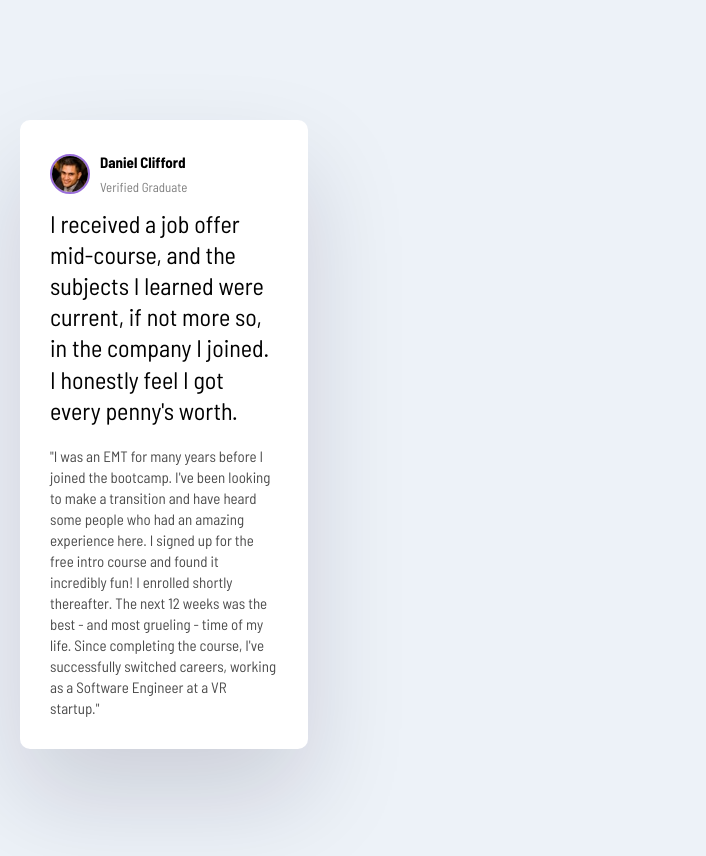
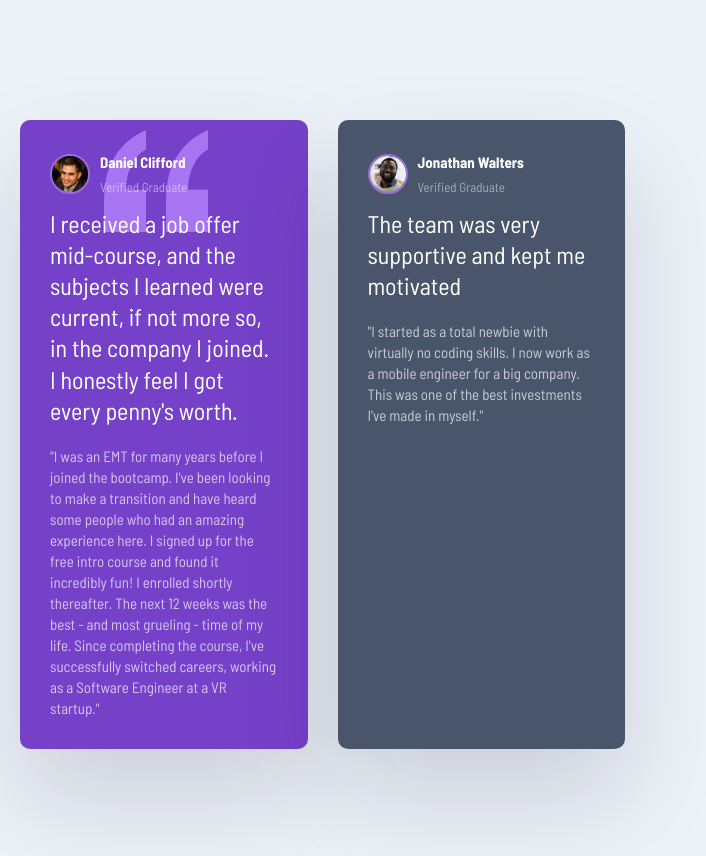
Before and after one commit to meeravarghese2002/learning-grid, a plain HTML site: page index.html in a window 1280 px wide. Shown: the whole page, without its empty margins (0-706 px from the left). Drawn offline with Linux system fonts and the light colour scheme.

Commit message:
second commit

```diff
--- a/index.html
+++ b/index.html
@@ -32,6 +32,23 @@
           a Software Engineer at a VR startup."
         </p>
       </div>
+      <div class="card card--bg-gray-blue">
+        <header class="card__header">
+          <img src="images/image-jonathan.jpg" class="card__img" alt="" />
+          <div>
+            <h3>Jonathan Walters</h3>
+            <p>Verified Graduate</p>
+          </div>
+        </header>
+        <p class="card__lead">
+          The team was very supportive and kept me motivated
+        </p>
+        <p class="card__quote">
+          "I started as a total newbie with virtually no coding skills. I now
+          work as a mobile engineer for a big company. This was one of the best
+          investments I've made in myself."
+        </p>
+      </div>
     </div>
   </body>
 </html>
--- a/styles.css
+++ b/styles.css
@@ -64,3 +64,15 @@ body {
     line-height: 1.4;
     opacity: 70%;
   }
+  .card--bg-purple {
+    background: hsl(263, 55%, 52%);
+    color: #fff;
+    background-image: url('./images/bg-pattern-quotation.svg');
+    background-repeat: no-repeat;
+    background-position: top 10px right 100px;
+  }
+
+  .card--bg-gray-blue {
+    background: hsl(217, 19%, 35%);
+    color: #fff;
+  }
```
